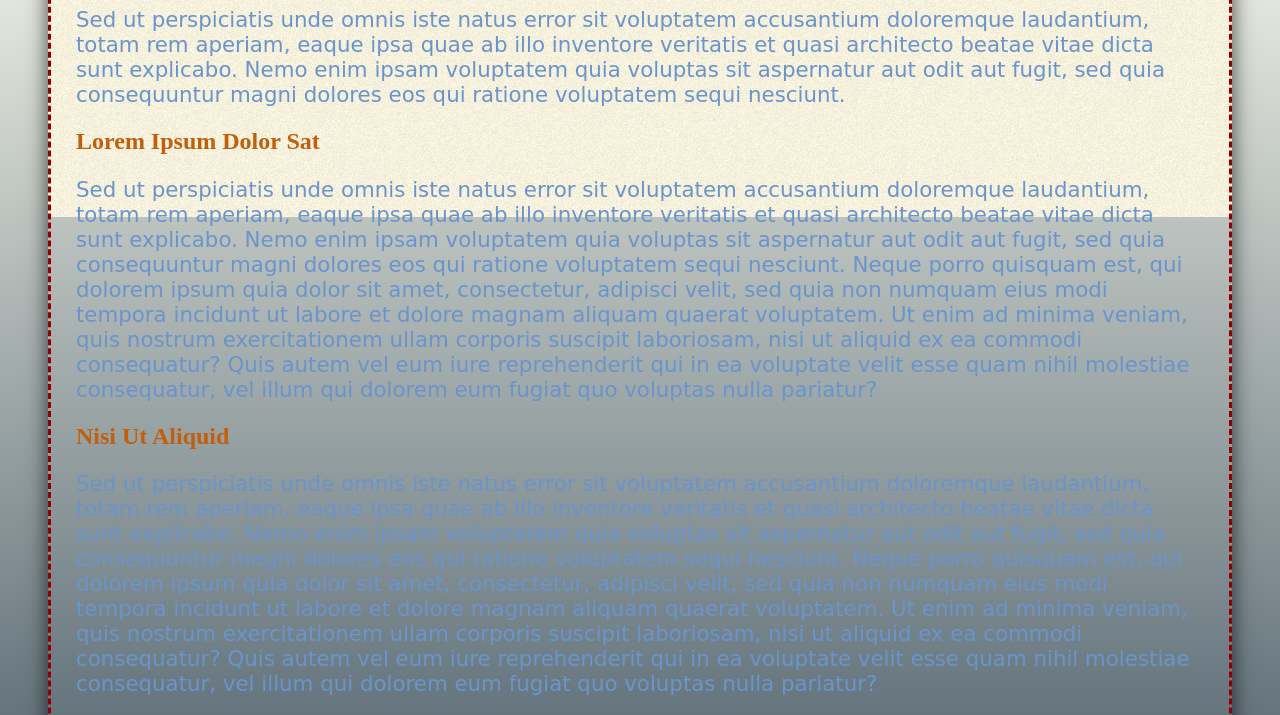
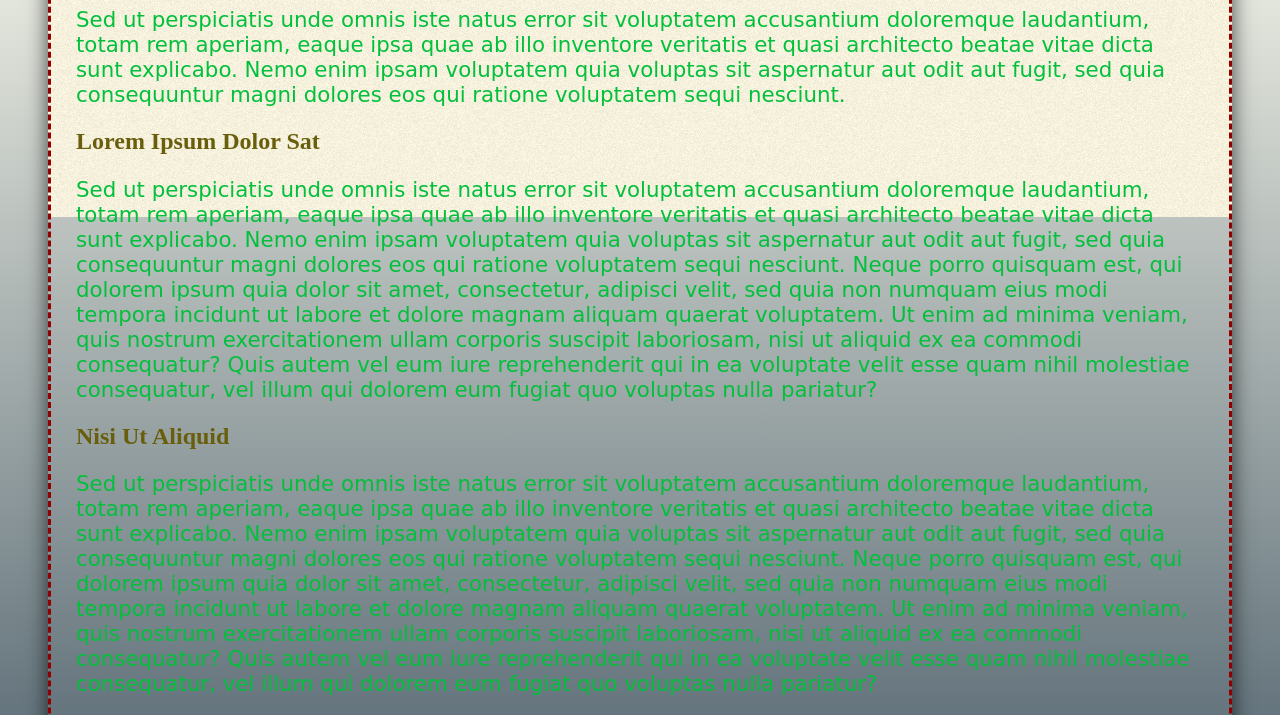
Before and after one commit to Swannysv/Web-dis, a plain HTML site: page index.html in a window 1280 px wide. Shown: the part 149-864 px from the top of the page. Drawn offline with Linux system fonts and the light colour scheme.

Commit message:
Add files via upload
new

```diff
--- a/styles.css
+++ b/styles.css
@@ -14,9 +14,9 @@ p {
 	font-family: "Pacifico", cursive;
 	font-weight: 400;
 	font-style: normal;
-	color: #6A94CC;
+	color: #03c03c;
 	font-size: 16pt;
 }
 h1, h2 {
-	color: rgb(195,94,12);
+	color: rgb(105,94,12);
 }
```
